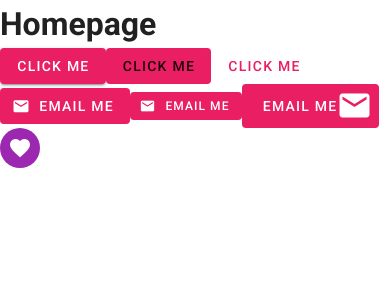
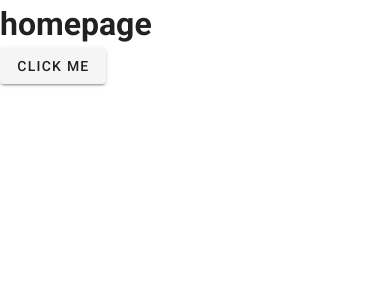
Before and after one commit to sai-myne/Vuetify, a Vue app: page / in a window 390 px wide. Shown: the top 300 px of the page. Built offline with nearby package versions, Linux system fonts and the light colour scheme.

Commit message:
Breakpoints & Visibility

```diff
--- a/src/views/Home.vue
+++ b/src/views/Home.vue
@@ -1,29 +1,11 @@
 <template>
   <div class="home">
-    <h1>Homepage</h1>
+    <h1>homepage</h1>
+    <!-- <v-btn class="hidden-md-and-down">click me</v-btn> -->
 
-    <v-btn class="pink white--text">click me</v-btn>
-    <v-btn depressed color="pink">click me</v-btn>
-    <v-btn text color="pink">click me</v-btn>
+    <!-- <v-btn class="hidden-md-and-up">click me</v-btn> -->
 
-    <v-btn depressed class='pink white--text'>
-      <v-icon left>mdi-email</v-icon>
-      <span>Email me</span>
-    </v-btn>
-
-    <v-btn depressed small class='pink white--text'>
-      <v-icon left small>mdi-email</v-icon>
-      <span>Email me</span>
-    </v-btn>
-
-    <v-btn depressed large class='pink white--text'>
-      <span>Email me</span>
-      <v-icon right large>mdi-email</v-icon>
-    </v-btn>
-
-    <v-btn fab depressed small dark color="purple">
-      <v-icon>mdi-heart</v-icon>
-    </v-btn>
+    <v-btn class="hidden-sm-only">click me</v-btn>
   </div>
 </template>
 
```
